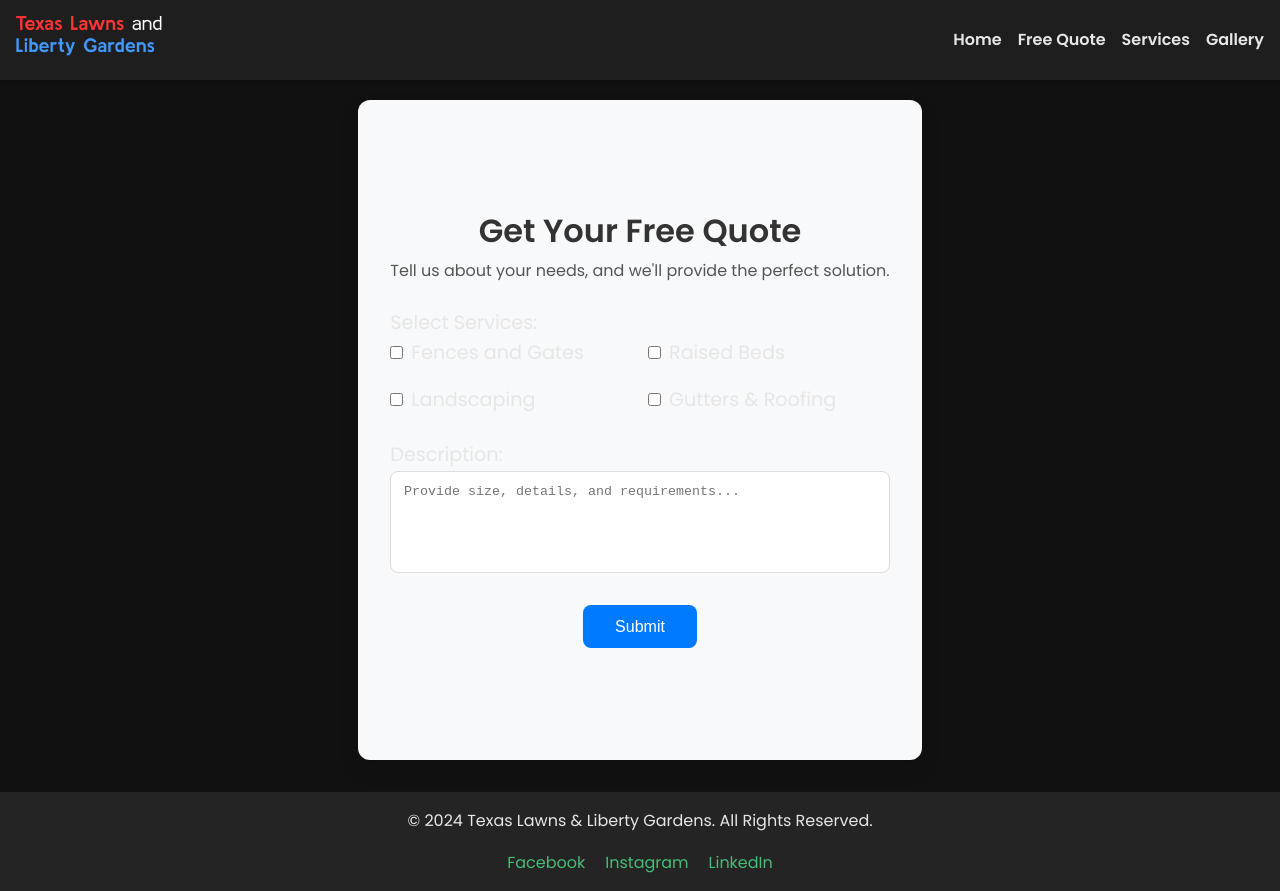
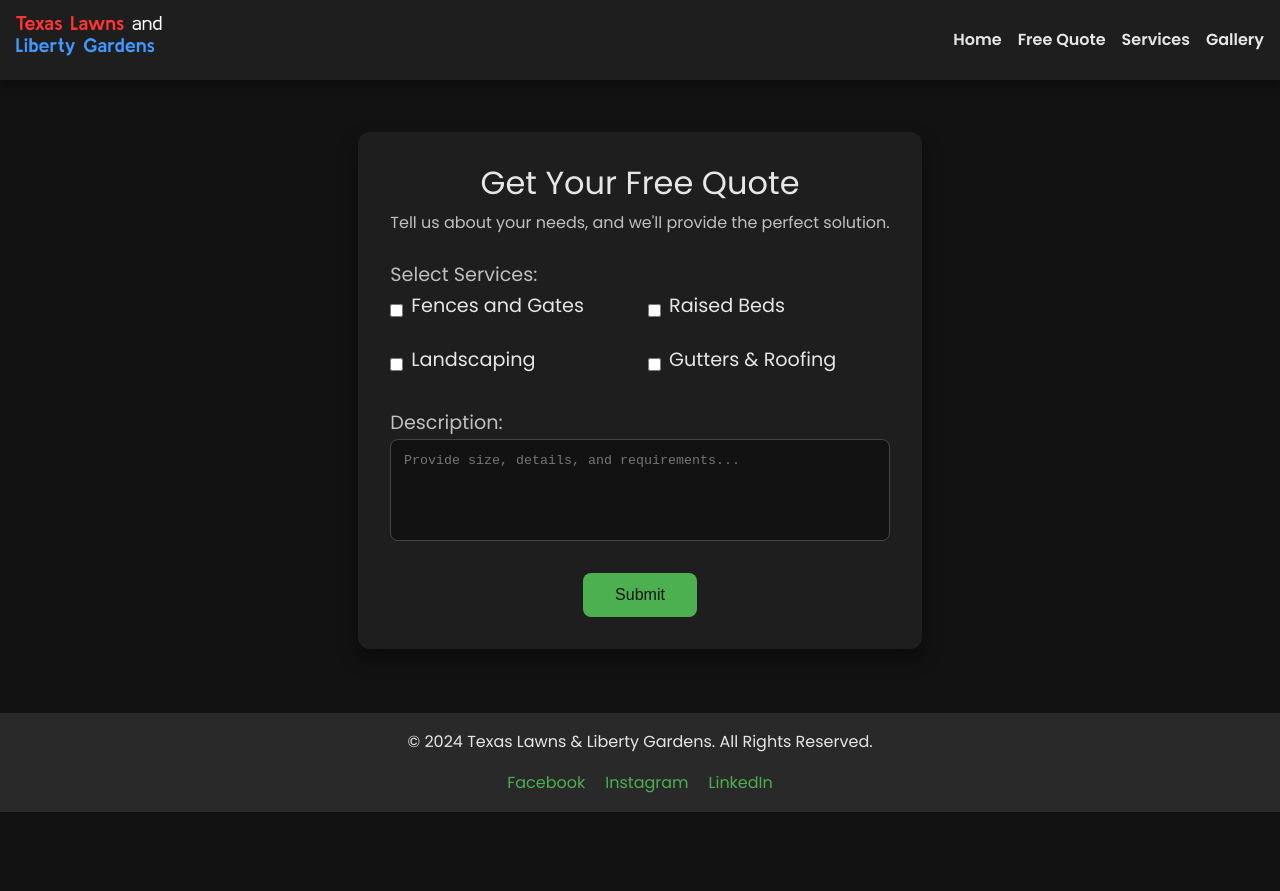
Before and after one commit to EstebanArriaga3/4375-team-6, a Vue app in the folder frontend/: page /quote in a window 1280 px wide. After the commit the page ends 812 px from the top, so only its background shows below. Built offline with nearby package versions, Linux system fonts and the light colour scheme.

Commit message:
more changes
more changes v.3

```diff
--- a/frontend/src/assets/base.css
+++ b/frontend/src/assets/base.css
@@ -1,16 +1,16 @@
 :root {
-  --color-background: #111111; /* Slightly darker for a modern look */
-  --color-background-soft: #1e1e1e; /* Darker soft background */
-  --color-background-mute: #242424; /* Muted background */
+  --color-background: #121212; /* Sleek dark background */
+  --color-background-soft: #1e1e1e; /* Dark soft background for contrast */
+  --color-background-mute: #292929; /* Muted background for cards and emphasis */
 
   --color-text: #e6e6e6; /* Light text for contrast against dark background */
-  --color-text-soft: #cccccc; /* Muted light text */
-  --color-text-mute: #999999; /* Even more muted text color */
+  --color-text-soft: #c0c0c0; /* Slightly muted text color */
+  --color-text-mute: #9e9e9e; /* Even more muted text color */
 
-  --color-primary: #48bb78; /* Green - vibrant for accent */
-  --color-primary-light: #68d391; /* Lightened primary color for hover states */
-  --color-secondary: #4299e1; /* Blue - secondary accent color */
-  --color-secondary-light: #63b3ed; /* Lighter version for hover states */
+  --color-primary: #4CAF50; /* Vivid green primary color for branding */
+  --color-primary-light: #81C784; /* Lightened primary color for hover states */
+  --color-secondary: #2979ff; /* Bright blue for secondary actions */
+  --color-secondary-light: #5393ff; /* Lighter blue for hover states */
 
   --section-gap: 160px;
 }
@@ -21,18 +21,22 @@
   box-sizing: border-box;
   margin: 0;
   padding: 0;
+  font-weight: normal;
 }
 
 body {
   min-height: 100vh;
   color: var(--color-text);
   background: var(--color-background);
+  transition: color 0.5s, background-color 0.5s;
   line-height: 1.6;
-  font-family: 'Poppins', sans-serif;
+  font-family: 'Poppins', sans-serif; /* Clean and modern font */
   font-size: 16px;
   text-rendering: optimizeLegibility;
   -webkit-font-smoothing: antialiased;
   -moz-osx-font-smoothing: grayscale;
+  display: flex;
+  flex-direction: column;
 }
 
 a {
@@ -74,12 +78,17 @@ img {
 
 @media (prefers-color-scheme: dark) {
   :root {
-    --color-background: #111111;
+    --color-background: #121212;
     --color-background-soft: #1e1e1e;
-    --color-background-mute: #242424;
+    --color-background-mute: #292929;
 
     --color-text: #e6e6e6;
-    --color-primary: #48bb78;
-    --color-primary-light: #68d391;
+    --color-text-soft: #c0c0c0;
+    --color-text-mute: #9e9e9e;
+
+    --color-primary: #4CAF50;
+    --color-primary-light: #81C784;
+    --color-secondary: #2979ff;
+    --color-secondary-light: #5393ff;
   }
 }
--- a/frontend/src/assets/main.css
+++ b/frontend/src/assets/main.css
@@ -21,7 +21,7 @@ header {
   position: fixed;
   top: 0;
   z-index: 100;
-  box-shadow: 0 2px 5px rgba(0, 0, 0, 0.2);
+  box-shadow: 0 2px 10px rgba(0, 0, 0, 0.5);
 }
 
 header img {
@@ -49,6 +49,7 @@ main {
   display: flex;
   flex-direction: column;
   align-items: center;
+  justify-content: flex-start;
   padding: calc(var(--header-height) + 2rem) 2rem 2rem;
   max-width: 1200px;
   margin: 0 auto;
@@ -61,10 +62,7 @@ footer {
   text-align: center;
   padding: 1rem;
   width: 100%;
-  margin-top: auto;
-  display: flex;
-  flex-direction: column;
-  align-items: center;
+  margin-top: auto; /* Keeps footer anchored at the bottom */
 }
 
 footer a {
@@ -91,15 +89,15 @@ footer a:hover {
 .grid-item {
   background-color: var(--color-background-soft);
   padding: 1.5rem;
-  border-radius: 8px;
-  box-shadow: 0 4px 8px rgba(0, 0, 0, 0.1);
+  border-radius: 12px;
+  box-shadow: 0 6px 12px rgba(0, 0, 0, 0.4);
   text-align: center;
   transition: transform 0.3s, box-shadow 0.3s;
 }
 
 .grid-item:hover {
   transform: translateY(-5px);
-  box-shadow: 0 6px 12px rgba(0, 0, 0, 0.15);
+  box-shadow: 0 10px 20px rgba(0, 0, 0, 0.6);
 }
 
 @media (max-width: 768px) {
@@ -117,16 +115,7 @@ footer a:hover {
 }
 
 @media (prefers-color-scheme: dark) {
-  :root {
-    --color-background: #111111;
-    --color-background-soft: #1e1e1e;
-    --color-background-mute: #242424;
-    --color-text: #e6e6e6;
-    --color-primary: #48bb78;
-    --color-primary-light: #68d391;
-  }
-
   .grid-item {
-    box-shadow: 0 4px 8px rgba(0, 0, 0, 0.3);
+    box-shadow: 0 4px 8px rgba(0, 0, 0, 0.6);
   }
 }
--- a/frontend/src/views/QuoteView.vue
+++ b/frontend/src/views/QuoteView.vue
@@ -46,28 +46,23 @@
 
 <style scoped>
 .quote-container {
-  display: flex;
-  flex-direction: column;
-  justify-content: center;
-  align-items: center;
-  min-height: calc(100vh - var(--header-height) - 60px); /* Adjust for header and footer height */
   max-width: 800px;
-  margin: 0 auto;
+  margin: 2rem auto;
   padding: 2rem;
-  background-color: #f8f9fa;
+  background-color: var(--color-background-soft); /* Dark theme consistency */
   border-radius: 12px;
-  box-shadow: 0 10px 20px rgba(0, 0, 0, 0.1);
+  box-shadow: 0 10px 20px rgba(0, 0, 0, 0.4); /* Enhanced shadow for a more appealing look */
 }
 
 .quote-header h1 {
   font-size: 2rem;
   margin-bottom: 0.5rem;
-  color: #333;
+  color: var(--color-text);
   text-align: center;
 }
 
 .quote-header p {
-  color: #555;
+  color: var(--color-text-soft);
   text-align: center;
   margin-bottom: 1.5rem;
 }
@@ -76,12 +71,12 @@
   display: flex;
   flex-direction: column;
   gap: 1.5rem;
-  width: 100%;
 }
 
 .services-section label {
   font-size: 1.2rem;
   font-weight: 500;
+  color: var(--color-text-soft); /* Softer text for the label */
   margin-bottom: 0.5rem;
 }
 
@@ -91,20 +86,32 @@
   gap: 1rem;
 }
 
+.checkbox {
+  display: flex;
+  align-items: center;
+}
+
 .checkbox input {
   margin-right: 0.5rem;
+}
+
+.checkbox label {
+  color: var(--color-text);
 }
 
 .description-section label {
   font-size: 1.2rem;
   margin-bottom: 0.5rem;
+  color: var(--color-text-soft);
 }
 
 .description-section textarea {
   width: 100%;
   padding: 0.8rem;
   border-radius: 8px;
-  border: 1px solid #ddd;
+  border: 1px solid #444; /* Darker border for consistency with the dark theme */
+  background-color: var(--color-background);
+  color: var(--color-text);
   resize: none;
 }
 
@@ -113,18 +120,19 @@
 }
 
 .btn-submit {
-  background-color: #007bff;
-  color: white;
+  background-color: var(--color-primary);
+  color: var(--color-background);
   border: none;
   padding: 0.8rem 2rem;
   font-size: 1rem;
   border-radius: 8px;
   cursor: pointer;
-  transition: background-color 0.3s ease;
+  transition: background-color 0.3s ease, transform 0.2s ease;
 }
 
 .btn-submit:hover {
-  background-color: #0056b3;
+  background-color: var(--color-primary-light);
+  transform: translateY(-2px); /* Added lift effect on hover */
 }
 
 @media (max-width: 768px) {
```
